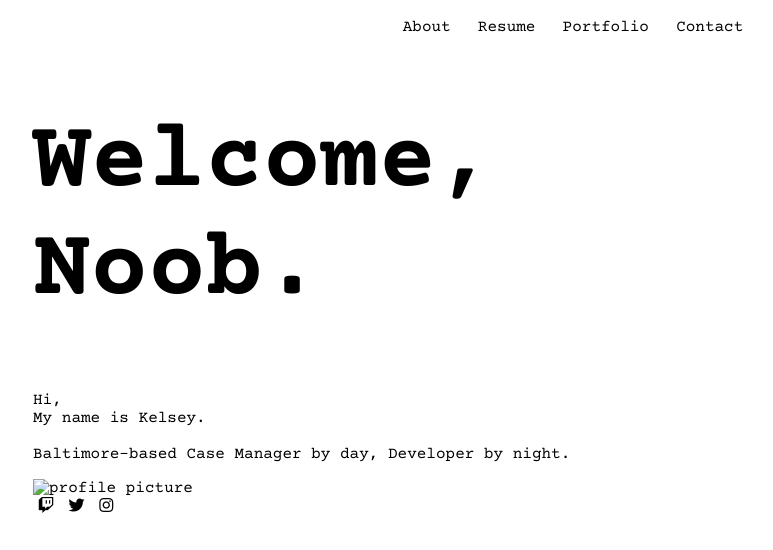
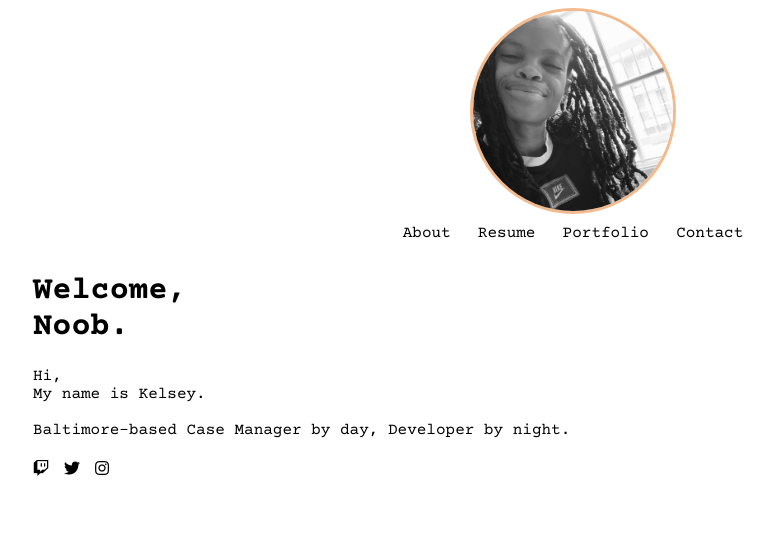
Before and after one commit to kelbri10/dev-portfolio, a plain HTML site: page index.html in a window 1280 px wide. Shown: the whole page, without its empty margins (67-840 px from the left). Drawn offline with nearby package versions, Linux system fonts and the light colour scheme.

```diff
--- a/assets/style.css
+++ b/assets/style.css
@@ -1,5 +1,17 @@
 html{
     font-family: 'Courier Prime', monospace;
+}
+
+/*profile picture*/
+.profile-pic img{
+    display: flex;
+    margin: 0 auto;
+    width: 200px;
+    height: 200px;
+
+    border-radius: 50%;
+    border-color:  #F3BA8E;
+    border-style: solid;
 }
 
 
@@ -45,8 +57,10 @@ html{
     width: 1080px;
 }
 .main-header{
-    font-size: 3rem;
+    font-size: 1rem;
 }
+
+/* mini-about me section */
 
 /* h3 page titles */
 h3{
@@ -55,10 +69,17 @@ h3{
 }
 
 /*social media */
+.social-media{
+    display: flex;
+    flex-direction: row;
+    flex-wrap: nowrap;
+    justify-content: left;
+}
+
 .social-media a{
     text-decoration: none;
     padding-top: 5px;
-    padding-left: 5px;
+    padding-right: 15px;
     color: black;
 }
 
@@ -68,3 +89,14 @@ button{
     font-family: 'Courier Prime', monospace;
     padding: 10px;
 }
+
+/*
+@media only screen and (max-width: 980px){
+    .profile-pic img{
+        display: flex;
+        justify-content: left;
+        margin: 0 auto;
+    }
+
+}
+*/
--- a/index.html
+++ b/index.html
@@ -13,23 +13,27 @@
 <body>
 
     <div class="container">
+        <!--profile picture-->
+        <div class="profile-pic">
+            <img src="assets\5ECA2A49-CB5E-45AA-9F16-DA50248EE9D9-36CAA98F-4C2F-4FEF-9201-2DC064AD8980.JPG" alt="profile picture" id="profile">
+        </div>
 
         <!--navbar-->
         <!--links to contact form and portfolio-->
         <ul class="main-navbar">
             <li><a href="#">About</a></li>
-            <li><a href="resume.html">Resume</a></li>
+            <li><a href="#">Resume</a></li>
             <li><a href="portfolio.html">Portfolio</a></li>
             <li><a href="contact.html">Contact</a></li>
         </ul>
-
 
         <div class="main-container">
             <!--header-->
             <header class="main-header">
                 <h1 class="title"><span class="welcome">Welcome,</span>
                     <br>
-                    <span class="noob">Noob.</span></h1>
+                    <span class="noob">Noob.</span>
+                </h1>
             </header>
 
             <!--mini about section-->
@@ -44,18 +48,14 @@
                         Baltimore-based Case Manager by day, Developer by night.
                     </span>
                 </p>
+
             </section>
 
-            <div class="profile-pic">
-                <img src="" alt="profile picture" class="profile">
-            </div>
 
             <section class="social-media">
                 <a href="https://www.twitch.tv/kelseyhugs"><i class="fab fa-twitch"></i></a>
                 <a href="https://twitter.com/kelsreee"> <i class="fab fa-twitter"></i></a>
                 <a href="https://www.instagram.com/kelseyhugs/"><i class="fab fa-instagram"></i></a>
-
-
             </section>
 
         </div>
```
Also changed, not shown: assets/5ECA2A49-CB5E-45AA-9F16-DA50248EE9D9-36CAA98F-4C2F-4FEF-9201-2DC064AD8980.JPG (added).
